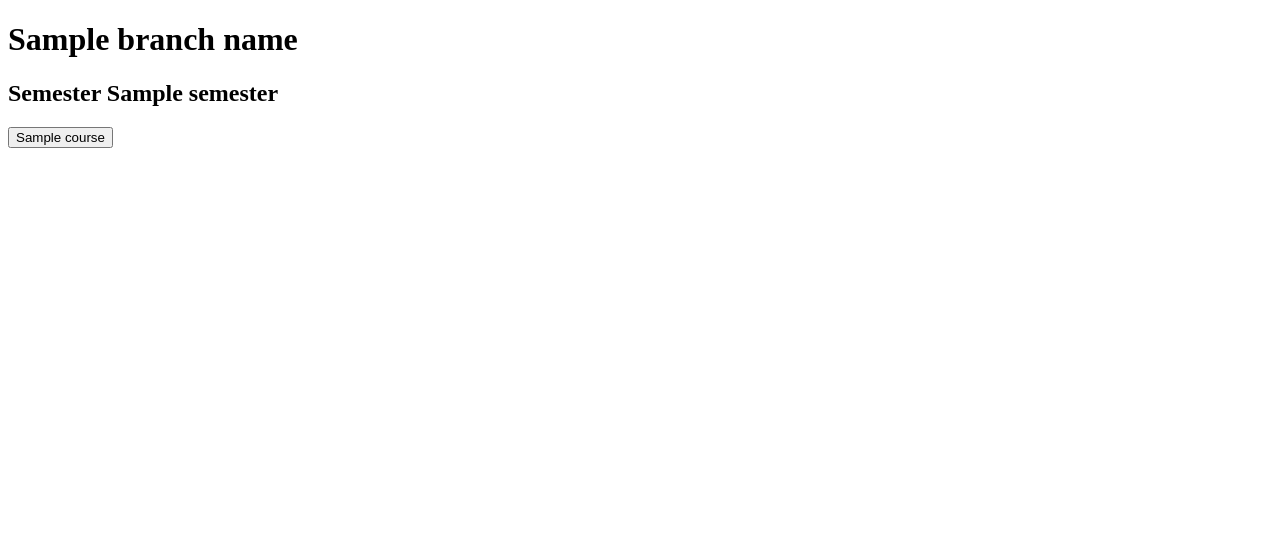
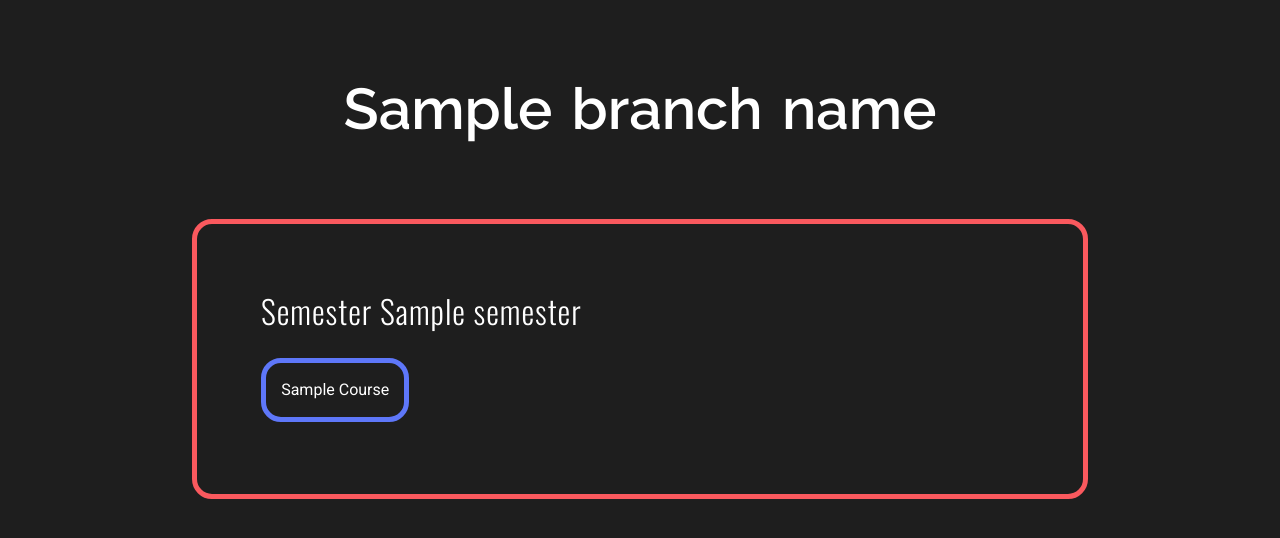
Before and after one commit to safwanishere/ResourceBase-Refactor, a Python web app: template website/templates/branch.html in a window 1280 px wide. Shown: the top 538 px of the page. Run offline with Jinja, Linux system fonts and the light colour scheme; the template is opened without the code that fills it: most values are stand-ins (such as "Sample title", 1, 10 or a date in 2020).

Commit message:
added styles to branch page

```diff
--- a/website/static/styles/branch.css
+++ b/website/static/styles/branch.css
@@ -0,0 +1,88 @@
+body{
+    margin: 0;
+    padding: 0;
+    width: 100%;
+    overflow-x: hidden;
+    background-color: #1E1E1E;
+    color: white;
+    font-size: 62.5%;
+}
+
+.mainText{
+    font-family: 'Montserrat', sans-serif;
+    font-weight: 600;
+    font-size: 1.6rem;
+    line-height: 100%;
+    display: block;
+    padding: 0;
+    margin: 0;
+    color: rgb(190, 35, 21);
+}
+
+h1{
+    font-family: 'Raleway', sans-serif;
+    font-weight: 600;
+    font-size: 3.6rem;
+    line-height: 130%;
+    word-spacing: 5px;
+    display: block;
+    padding: 0;
+    margin: 0;
+}
+
+.title{
+    text-align: center;
+    margin: 9vh auto;
+}
+
+h2{
+    font-family: 'Oswald', sans-serif;
+    font-weight: light;
+    font-size: 2rem;
+    line-height: 100%;
+    display: block;
+    padding: 0;
+    margin: 15px 0;
+    letter-spacing: 1px;
+    color: white;
+    font-weight: lighter;
+}
+
+p{
+    font-family: 'Roboto', sans-serif;
+    font-size: 1.2rem;
+    display: inline-block;
+    color: rgb(205, 205, 205);
+}
+
+button{
+    background-color: inherit;
+    border: solid 5px #5E77F9;
+    border-radius: 20px;
+    height: 8vh;
+    margin: 2vh 5% 2vh 0;
+    padding: 0 2% 0 2%;
+    font-family: 'Roboto', sans-serif;
+    font-size: 1rem;
+    text-transform: capitalize;
+    cursor: pointer;
+    color: white;
+}
+
+button:hover{
+    background-color: #5E77F9;
+    color: white;
+    transition: 200ms;
+}
+
+button:active{
+    background-color: #1E1E1E;
+    color: white;
+}
+
+.semContainer{
+    margin: 3vh 15% 10vh 15%;
+    padding: 7vh 5%;
+    border: solid 5px #fa595e;
+    border-radius: 20px;
+}
--- a/website/templates/branch.html
+++ b/website/templates/branch.html
@@ -4,9 +4,16 @@
     <meta charset="UTF-8">
     <meta name="viewport" content="width=device-width, initial-scale=1.0">
     <title>ResourceBase | {{ branch_name }}</title>
+
+    <link rel="stylesheet" href="../static/styles/branch.css">
+
+    <link rel="preconnect" href="https://fonts.googleapis.com">
+    <link rel="preconnect" href="https://fonts.gstatic.com" crossorigin>
+    <link href="https://fonts.googleapis.com/css2?family=Montserrat:wght@400;600&family=Oswald:wght@300;400&family=Raleway:wght@400;600&family=Roboto&display=swap" rel="stylesheet">
+
 </head>
 <body>
-    <h1>{{ branch_name }}</h1>
+    <h1 class="title">{{ branch_name }}</h1>
 
     {% if semesters %}
         {% for semester, courses in semesters.items() %}
```
